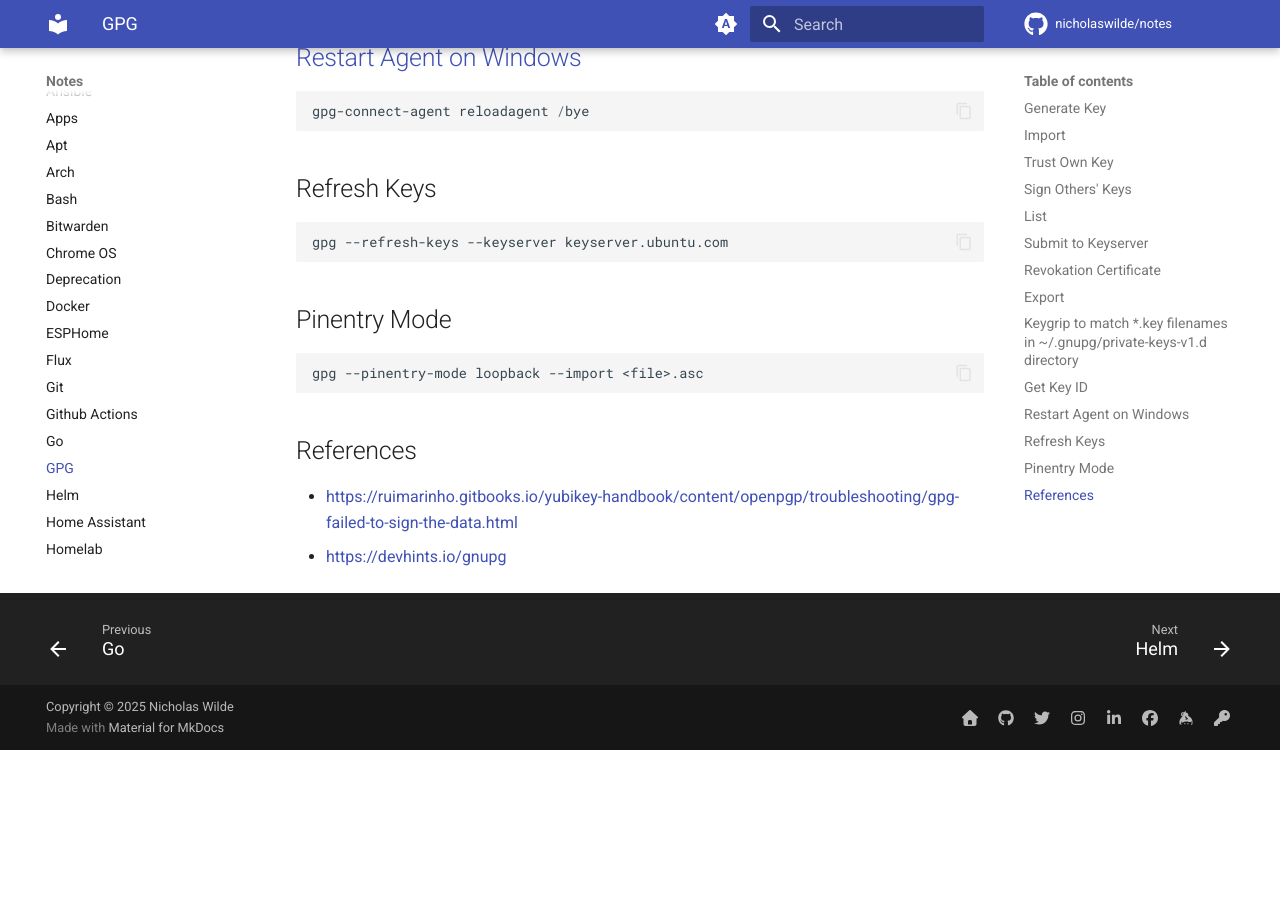
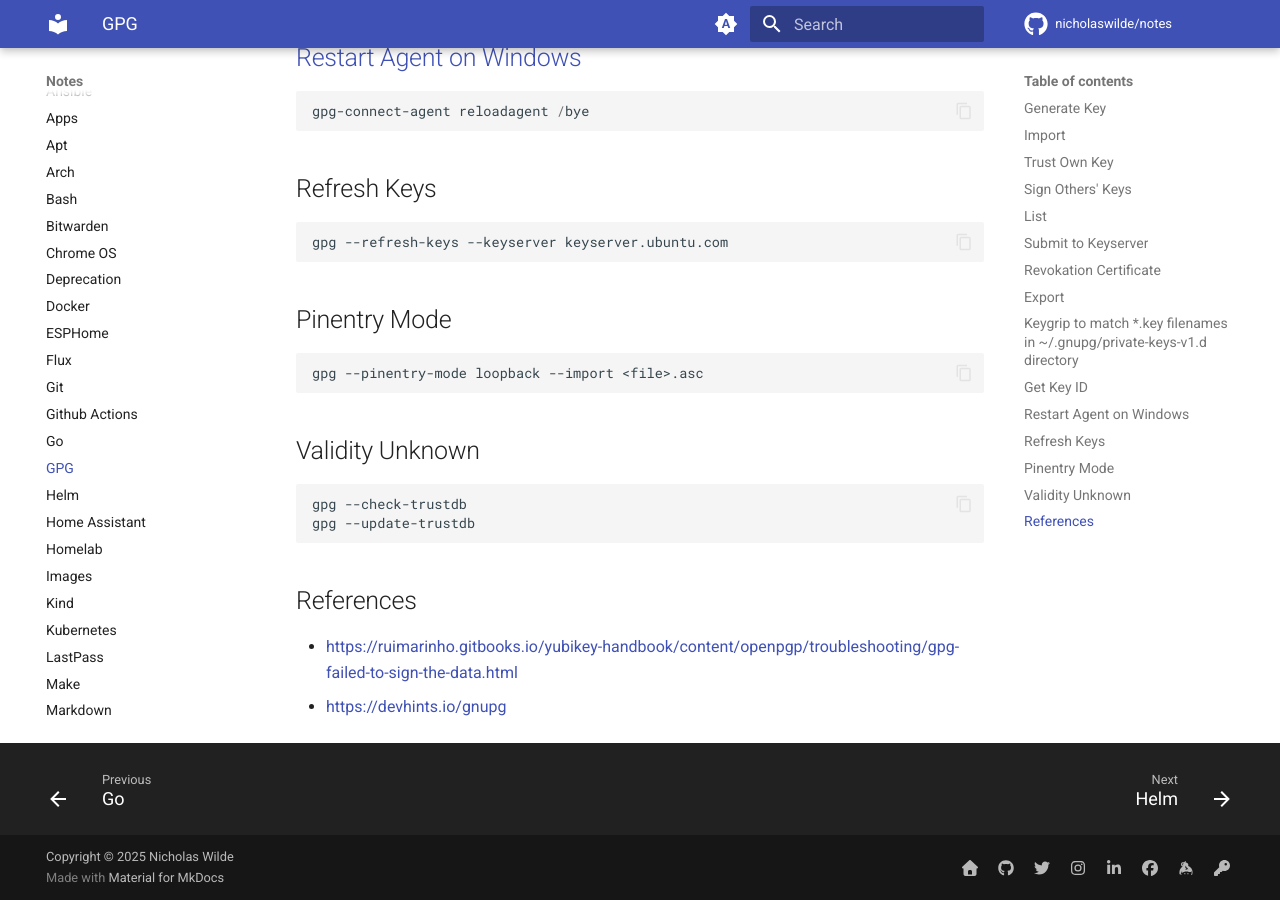
Before and after one commit to nicholaswilde/notes, an MkDocs documentation site: the page built from docs/gpg.md, in a window 1280 px wide and 900 px high, scrolled down 2114 px. Built offline with MkDocs 1.6.1 and Material for MkDocs 9.7.7, drawn with Linux system fonts in a browser that asks for light colours; emoji names are drawn with the system emoji font; comment, search, counter and statistics services are not loaded; before the commit the page ends 2864 px from its top, so only the background shows below that.

Commit message:
update
Signed-off-by: nιcнolaѕ wιlde <ncwilde43@gmail.com>

````diff
--- a/docs/gpg.md
+++ b/docs/gpg.md
@@ -114,6 +114,13 @@ gpg --refresh-keys --keyserver keyserver.ubuntu.com
 gpg --pinentry-mode loopback --import <file>.asc
 ```
 
+## Validity Unknown
+
+```
+gpg --check-trustdb
+gpg --update-trustdb
+```
+
 ## References
 
 - <https://ruimarinho.gitbooks.io/yubikey-handbook/content/openpgp/troubleshooting/gpg-failed-to-sign-the-data.html>
````
